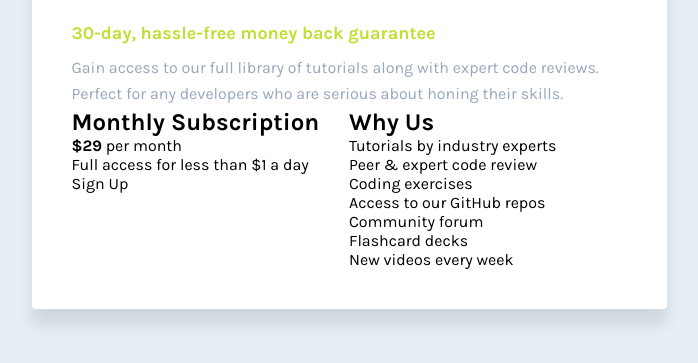
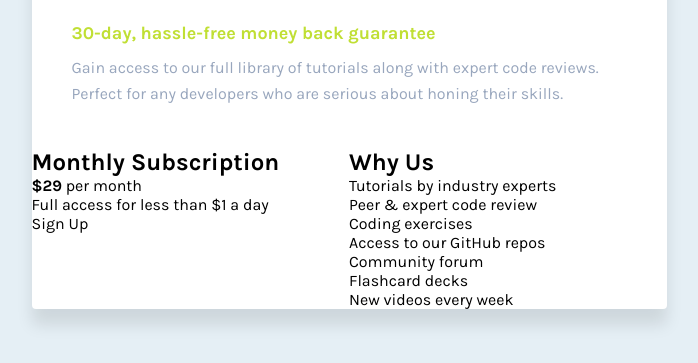
Before and after one commit to lunr-ish/single-price-grid-component, a plain HTML site: page index.html in a window 1280 px wide. Shown: the part 281-644 px from the top of the page, without its empty margins (291-989 px from the left). Drawn offline with Linux system fonts and the light colour scheme.

Commit message:
refactor: remove card padding, use on sections

```diff
--- a/style.css
+++ b/style.css
@@ -50,12 +50,15 @@ a {
 
 .card {
   max-width: 39.6875rem;
-  padding: 1.75rem 1.5rem 1.625rem;
   background: hsl(var(--clr-white));
   display: grid;
   grid-template-columns: 1fr;
   border-radius: 0.25rem;
   box-shadow: 0 1rem 1rem rgba(0, 0, 0, 0.1);
+}
+
+.card__header {
+  padding: 1.75rem 1.5rem 2rem;
 }
 
 .card__title {
@@ -81,11 +84,11 @@ a {
 @media (min-width: 45rem) {
   .card {
     grid-template-columns: repeat(2, 1fr);
-    padding: 2.5rem;
   }
 
   .card__header {
     grid-column: span 2;
+    padding: 2.5rem;
   }
 
   .card__title {
```
